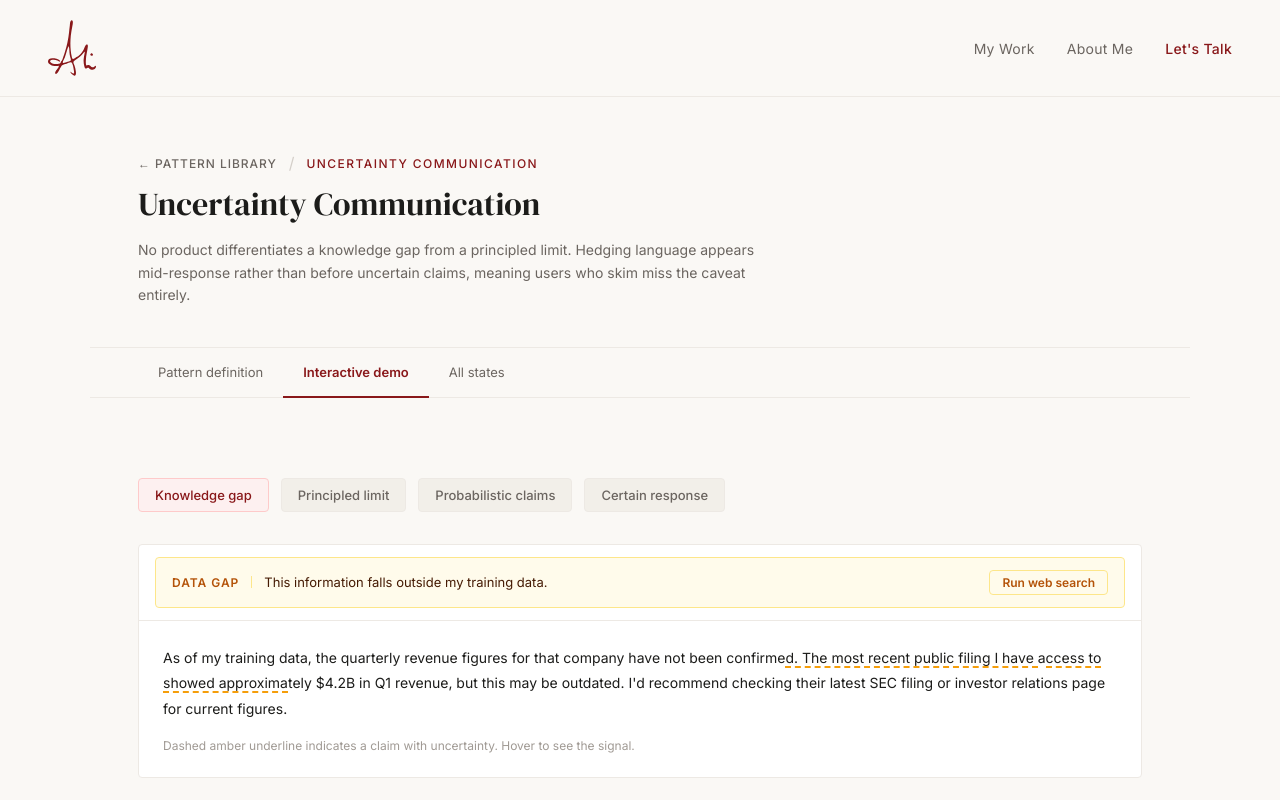
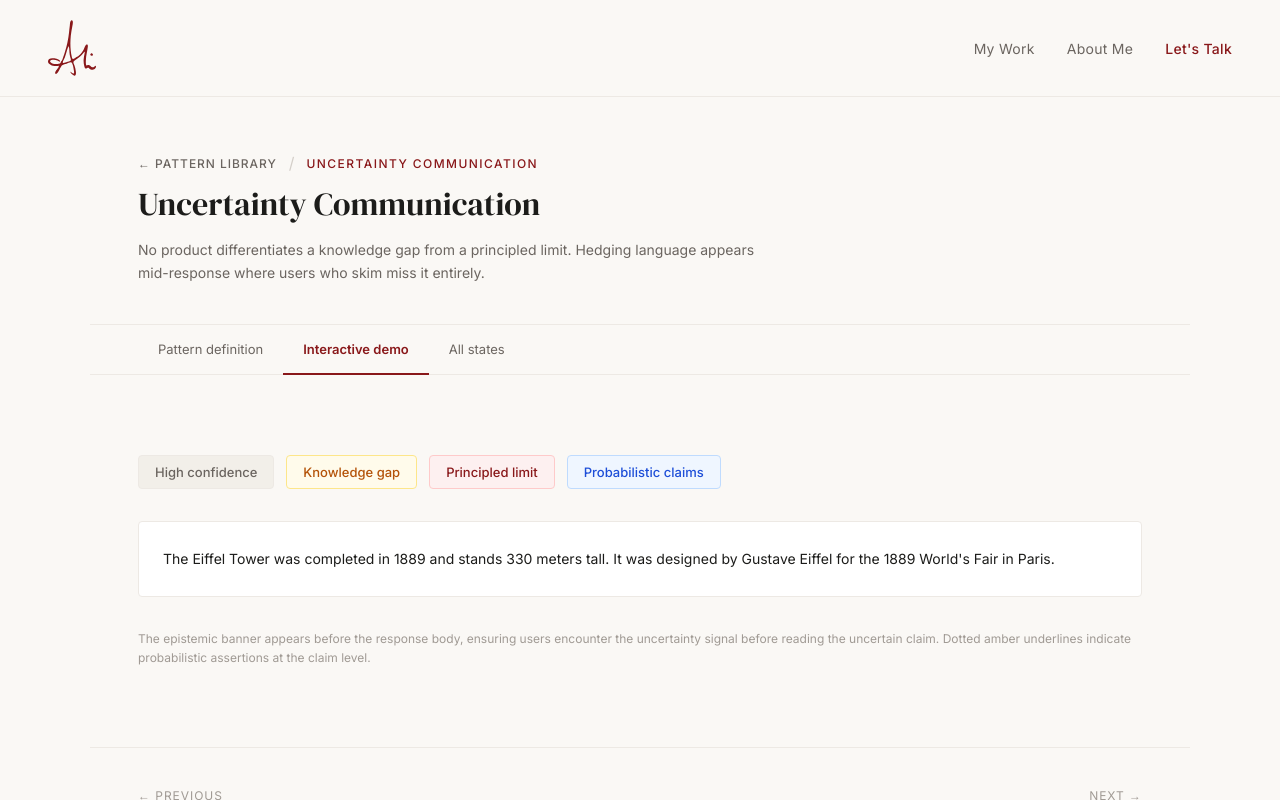
Before and after one commit to alikhandesign/alikhandesign.com, a Next.js app: page /patterns/uncertainty-communication in a window 1280 px wide. Both pictures are taken after a click on the button "Interactive demo". Shown: the top 800 px of the page. Built offline with nearby package versions, Linux system fonts and the light colour scheme.

Commit message:
feat(patterns): build page.tsx

```diff
--- a/app/patterns/uncertainty-communication/page.tsx
+++ b/app/patterns/uncertainty-communication/page.tsx
@@ -2,7 +2,7 @@
 import { useState, CSSProperties } from 'react'
 import PatternShell from '../PatternShell'
 import EpistemicBanner from '../../components/EpistemicBanner'
-import StatusBadge from '../../components/StatusBadge'
+import InlineAlert from '../../components/InlineAlert'
 
 const TABS = [
   { id: 'definition', label: 'Pattern definition' },
@@ -10,126 +10,89 @@ const TABS = [
   { id: 'states', label: 'All states' },
 ]
 
-const NAV = {
-  prev: { slug: 'generation-states', title: 'Generation States' },
-  next: { slug: 'source-attribution', title: 'Source & Attribution' },
-}
+type Scenario = 'knowledge-gap' | 'principled-limit' | 'probabilistic' | 'none'
 
-type ScenarioKey = 'gap' | 'limit' | 'probabilistic' | 'certain'
-
-const SCENARIOS: Record<ScenarioKey, { bannerType: 'knowledge-gap'|'principled-limit'|'probabilistic'|null, bannerMsg: string, actionLabel?: string, response: string, hedgeRanges?: [number,number][] }> = {
-  gap: {
-    bannerType: 'knowledge-gap',
-    bannerMsg: 'This information falls outside my training data.',
-    actionLabel: 'Run web search',
-    response: "As of my training data, the quarterly revenue figures for that company have not been confirmed. The most recent public filing I have access to showed approximately $4.2B in Q1 revenue, but this may be outdated. I'd recommend checking their latest SEC filing or investor relations page for current figures.",
-    hedgeRanges: [[93, 133], [134, 159]],
-  },
-  limit: {
-    bannerType: 'principled-limit',
-    bannerMsg: 'I am structurally restricted from accessing private personal data.',
-    response: "I don't have access to private individual data, personal records, or information that isn't publicly available. This isn't a knowledge gap — I'm structurally restricted from processing or retrieving private personal information regardless of how the request is framed.",
-  },
-  probabilistic: {
-    bannerType: 'probabilistic',
-    bannerMsg: 'This response contains claims that may vary — verify before acting.',
-    response: "The general consensus among economists is that interest rate increases tend to slow inflation over a 12–18 month period, though the exact timeline varies significantly depending on the broader economic conditions at the time. Some studies suggest the lag can be as short as 6 months or as long as 24 months.",
-    hedgeRanges: [[92, 141]],
-  },
-  certain: {
-    bannerType: null,
-    bannerMsg: '',
-    response: "The Eiffel Tower is located in Paris, France. It was designed by Gustave Eiffel and constructed between 1887 and 1889 as the entrance arch for the 1889 World's Fair. It stands 330 metres tall and was the tallest man-made structure in the world for 41 years.",
-  },
+const SCENARIOS: Record<Scenario, { banner: 'knowledge-gap' | 'principled-limit' | 'probabilistic' | null; response: string; hedgeAt: number | null }> = {
+  none: { banner: null, response: "The Eiffel Tower was completed in 1889 and stands 330 meters tall. It was designed by Gustave Eiffel for the 1889 World's Fair in Paris.", hedgeAt: null },
+  'knowledge-gap': { banner: 'knowledge-gap', response: "Based on my training data, the company's last reported valuation was approximately $4.2B as of early 2024. This figure may have changed — I'd recommend checking a current financial source for the latest.", hedgeAt: 80 },
+  'principled-limit': { banner: 'principled-limit', response: "I don't have access to private personal data, medical records, or information that hasn't been made publicly available. I can't retrieve details about a specific individual's personal history.", hedgeAt: null },
+  'probabilistic': { banner: 'probabilistic', response: "The mechanism is likely related to mitochondrial function, though research in this area is ongoing and some findings remain contested. The current scientific consensus leans toward the oxidative stress hypothesis, but alternative models exist.", hedgeAt: 60 },
 }
 
 export default function UncertaintyPage() {
   const [activeTab, setActiveTab] = useState('definition')
-  const [scenario, setScenario] = useState<ScenarioKey>('gap')
+  const [scenario, setScenario] = useState<Scenario>('none')
   const s = SCENARIOS[scenario]
 
-  const renderResponse = (text: string, hedgeRanges?: [number,number][]) => {
-    if (!hedgeRanges) return <span>{text}</span>
-    const parts: React.ReactNode[] = []
-    let last = 0
-    hedgeRanges.forEach(([start, end], i) => {
-      parts.push(<span key={`t${i}`}>{text.slice(last, start)}</span>)
-      parts.push(
-        <span key={`h${i}`} title="Uncertain claim" style={{ borderBottom: '2px dashed #F59E0B', cursor: 'help' }}>
-          {text.slice(start, end)}
-        </span>
-      )
-      last = end
-    })
-    parts.push(<span key="tail">{text.slice(last)}</span>)
-    return <>{parts}</>
-  }
+  const definition = <Definition />
+  const demo = (
+    <div style={{ display: 'flex', flexDirection: 'column', gap: 'var(--space-8)' }}>
+      <div style={{ display: 'flex', gap: 'var(--space-3)', flexWrap: 'wrap' }}>
+        <button onClick={() => setScenario('none')}             style={btn('var(--text-muted)','var(--warm-75)','var(--border)')}>High confidence</button>
+        <button onClick={() => setScenario('knowledge-gap')}    style={btn('#B45309','#FFFBEB','#FDE68A')}>Knowledge gap</button>
+        <button onClick={() => setScenario('principled-limit')} style={btn('var(--accent)','var(--accent-bg)','#FECACA')}>Principled limit</button>
+        <button onClick={() => setScenario('probabilistic')}    style={btn('#1D4ED8','#EFF6FF','#BFDBFE')}>Probabilistic claims</button>
+      </div>
+      <div style={{ border: '1px solid var(--border)', borderRadius: 'var(--radius)', background: 'var(--surface)', overflow: 'hidden' }}>
+        {s.banner && (
+          <div style={{ padding: 'var(--space-3) var(--space-4)', borderBottom: '1px solid var(--border)' }}>
+            <EpistemicBanner
+              type={s.banner}
+              message={
+                s.banner === 'knowledge-gap' ? 'This information falls outside my training data.' :
+                s.banner === 'principled-limit' ? 'I am structurally restricted from accessing this information.' :
+                'This response contains claims that may vary — verify before acting.'
+              }
+              actionLabel={s.banner === 'knowledge-gap' ? 'Run web search' : s.banner === 'principled-limit' ? 'View guardrails' : undefined}
+              onAction={s.banner !== 'probabilistic' ? () => {} : undefined}
+            />
+          </div>
+        )}
+        <div style={{ padding: 'var(--space-6)' }}>
+          <p style={{ fontSize: 'var(--text-base)', color: 'var(--text)', lineHeight: 'var(--line-height-loose)' }}>
+            {s.hedgeAt !== null ? (
+              <>
+                <span style={{ borderBottom: '1.5px dotted #F59E0B', paddingBottom: 1 }}>
+                  {s.response.slice(0, s.hedgeAt)}
+                </span>
+                {s.response.slice(s.hedgeAt)}
+              </>
+            ) : s.response}
+          </p>
+        </div>
+      </div>
+      <p style={{ fontSize: 'var(--text-xs)', color: 'var(--text-faint)', lineHeight: 'var(--line-height-normal)' }}>
+        The epistemic banner appears before the response body, ensuring users encounter the uncertainty signal before reading the uncertain claim. Dotted amber underlines indicate probabilistic assertions at the claim level.
+      </p>
+    </div>
+  )
+  const states = (
+    <div style={{ display: 'flex', flexDirection: 'column', gap: 'var(--space-4)' }}>
+      {([
+        { type: 'knowledge-gap' as const, label: 'Knowledge gap', desc: 'Training cutoff or data limitation. The model lacks information — it may exist elsewhere.', actionLabel: 'Run web search' },
+        { type: 'principled-limit' as const, label: 'Principled limit', desc: 'The model cannot or should not have this information. Private data, real-time feeds, protected content.', actionLabel: 'View guardrails' },
+        { type: 'probabilistic' as const, label: 'Probabilistic claims', desc: 'Response contains assertions with meaningful uncertainty. Not wrong — but not settled.' },
+      ]).map(item => (
+        <div key={item.type} style={{ display: 'flex', flexDirection: 'column', gap: 'var(--space-3)', padding: 'var(--space-4)', border: '1px solid var(--border)', borderRadius: 'var(--radius)', background: 'var(--surface)' }}>
+          <EpistemicBanner type={item.type} message={item.desc} actionLabel={item.actionLabel} onAction={item.actionLabel ? () => {} : undefined} />
+        </div>
+      ))}
+    </div>
+  )
 
   return (
     <PatternShell
       title="Uncertainty Communication"
-      patternName="Uncertainty Communication"
-      problem="No product differentiates a knowledge gap from a principled limit. Hedging language appears mid-response rather than before uncertain claims, meaning users who skim miss the caveat entirely."
+      slug="uncertainty-communication"
+      problem="No product differentiates a knowledge gap from a principled limit. Hedging language appears mid-response where users who skim miss it entirely."
       activeTab={activeTab}
       onTabChange={setActiveTab}
       tabs={TABS}
-      nav={NAV}
+      mobileContent={{ definition, demo, states }}
     >
-      {activeTab === 'definition' && <Definition />}
-
-      {activeTab === 'demo' && (
-        <div style={{ display: 'flex', flexDirection: 'column', gap: 'var(--space-8)' }}>
-          <div style={{ display: 'flex', gap: 'var(--space-3)', flexWrap: 'wrap' }}>
-            {([
-              { key: 'gap', label: 'Knowledge gap' },
-              { key: 'limit', label: 'Principled limit' },
-              { key: 'probabilistic', label: 'Probabilistic claims' },
-              { key: 'certain', label: 'Certain response' },
-            ] as { key: ScenarioKey; label: string }[]).map(({ key, label }) => (
-              <button key={key} onClick={() => setScenario(key)} style={btn(scenario === key ? 'var(--accent)' : 'var(--text-muted)', scenario === key ? 'var(--accent-bg)' : 'var(--warm-75)', scenario === key ? '#FECACA' : 'var(--border)')}>
-                {label}
-              </button>
-            ))}
-          </div>
-
-          <div style={{ border: '1px solid var(--border)', borderRadius: 'var(--radius)', background: 'var(--surface)', overflow: 'hidden' }}>
-            {s.bannerType && (
-              <div style={{ padding: 'var(--space-3) var(--space-4)', borderBottom: '1px solid var(--border)' }}>
-                <EpistemicBanner type={s.bannerType} message={s.bannerMsg} actionLabel={s.actionLabel} onAction={() => {}} />
-              </div>
-            )}
-            <div style={{ padding: 'var(--space-6)' }}>
-              <p style={{ fontSize: 'var(--text-base)', color: 'var(--text)', lineHeight: 'var(--line-height-loose)' }}>
-                {renderResponse(s.response, s.hedgeRanges)}
-              </p>
-              {s.hedgeRanges && (
-                <p style={{ fontSize: 'var(--text-xs)', color: 'var(--text-faint)', marginTop: 'var(--space-4)' }}>
-                  Dashed amber underline indicates a claim with uncertainty. Hover to see the signal.
-                </p>
-              )}
-            </div>
-          </div>
-        </div>
-      )}
-
-      {activeTab === 'states' && (
-        <div style={{ display: 'flex', flexDirection: 'column', gap: 'var(--space-6)' }}>
-          {([
-            { type: 'knowledge-gap' as const, label: 'Knowledge gap', desc: 'Information falls outside training data. A web search may fill the gap.', actionLabel: 'Run web search' },
-            { type: 'principled-limit' as const, label: 'Principled limit', desc: 'The model is structurally restricted from accessing this type of information. Not a data gap — a deliberate constraint.', actionLabel: 'View guardrails' },
-            { type: 'probabilistic' as const, label: 'Probabilistic claims', desc: 'Response contains assertions that may vary. Dashed underlines on specific claims; verify before acting.' },
-          ]).map(item => (
-            <div key={item.type} style={{ display:'flex',flexDirection:'column',gap:'var(--space-3)',padding:'var(--space-4)',border:'1px solid var(--border)',borderRadius:'var(--radius)',background:'var(--surface)' }}>
-              <EpistemicBanner type={item.type} message={item.desc} actionLabel={item.actionLabel} onAction={() => {}} />
-              <p style={{ fontSize:'var(--text-xs)',color:'var(--text-faint)',paddingLeft:'var(--space-1)' }}>{item.label}</p>
-            </div>
-          ))}
-          <div style={{ padding:'var(--space-4)',border:'1px solid var(--border)',borderRadius:'var(--radius)',background:'var(--surface)' }}>
-            <p style={{ fontSize:'var(--text-sm)',color:'var(--text-muted)',marginBottom:'var(--space-2)' }}>No banner — certain response</p>
-            <p style={{ fontSize:'var(--text-xs)',color:'var(--text-faint)' }}>When a response contains no uncertain claims, no epistemic banner appears. The banner is conditional, not universal — avoids alert fatigue.</p>
-          </div>
-        </div>
-      )}
+      {activeTab === 'definition' && definition}
+      {activeTab === 'demo' && demo}
+      {activeTab === 'states' && states}
     </PatternShell>
   )
 }
@@ -138,10 +101,10 @@ function Definition() {
   return (
     <div style={{ maxWidth: 680, display: 'flex', flexDirection: 'column', gap: 'var(--space-8)' }}>
       {[
-        { label: 'Problem', text: 'Every AI response carries some degree of uncertainty, but interfaces communicate it only through language — and only inconsistently. No product in the audit differentiates between a knowledge gap (training cutoff, missing data) and a principled limit (private information, real-time data the model structurally cannot access). These are different problems requiring different user responses.' },
-        { label: 'Prescription', text: 'Uncertainty signals must appear before the uncertain claim, not embedded within it. The interface must distinguish at minimum two epistemic states: knowledge gap and principled limit. Where claims within a response carry uncertainty, inline marking at the claim level is more precise than a response-level hedge.' },
-        { label: 'Design decisions', text: 'Placement of hedging language: leading with uncertainty reduces risk of users acting on unhedged claims, but may train users to dismiss hedges as boilerplate. Differentiation method: language-only is simplest; distinct visual treatments (color, iconography) are more scannable. Whether to surface a verification mechanism depends on whether the product has source retrieval infrastructure.' },
-        { label: 'Tradeoffs', text: 'Leading with uncertainty front-loads friction for responses that turn out to be accurate. Visual confidence indicators imply the model has reliable self-knowledge about its accuracy, which is not guaranteed — a wrong indicator is more damaging than no indicator. Post-response verification tools add cognitive load and are experienced as friction-heavy by users who want a direct answer.' },
+        { label: 'Problem', text: "Every AI response carries uncertainty. Five of six products communicate it exclusively through language — no visual differentiation. Hedging language is often placed mid-response, meaning users who skim encounter confident claims without their caveats. No product distinguishes between 'I don't know' and 'I can't know.'" },
+        { label: 'Prescription', text: 'Epistemic banners appear before the response body, not within it. Three distinct states: knowledge gap (amber), principled limit (red), probabilistic (blue). Claim-level uncertainty uses dotted underlines. Verification actions are surfaced inline.' },
+        { label: 'Design decisions', text: 'Banner threshold determines when uncertainty is surfaced — not every response warrants one. Claim-level underlines require the model to surface token-level confidence, which varies by architecture. Verification action requires web search infrastructure.' },
+        { label: 'Tradeoffs', text: 'Prominent epistemic banners on every uncertain response may cause users to discount them over time — alert fatigue applied to epistemic signals. Visual confidence indicators imply model self-knowledge that may not be reliable. Post-response verification adds friction for users who want a direct answer.' },
       ].map(item => (
         <div key={item.label}>
           <p className="eyebrow" style={{ marginBottom: 'var(--space-3)' }}>{item.label}</p>
@@ -153,5 +116,5 @@ function Definition() {
 }
 
 function btn(color: string, bg: string, border: string): CSSProperties {
-  return { padding:'var(--space-2) var(--space-4)',fontSize:'var(--text-sm)',fontWeight:'var(--font-weight-medium)',color,background:bg,border:`1px solid ${border}`,borderRadius:'var(--radius)',cursor:'pointer',fontFamily:'var(--font-sans)',transition:'opacity var(--transition-base)' }
+  return { padding: 'var(--space-2) var(--space-4)', fontSize: 'var(--text-sm)', fontWeight: 'var(--font-weight-medium)', color, background: bg, border: `1px solid ${border}`, borderRadius: 'var(--radius)', cursor: 'pointer', fontFamily: 'var(--font-sans)', transition: 'opacity var(--transition-base)' }
 }
```
